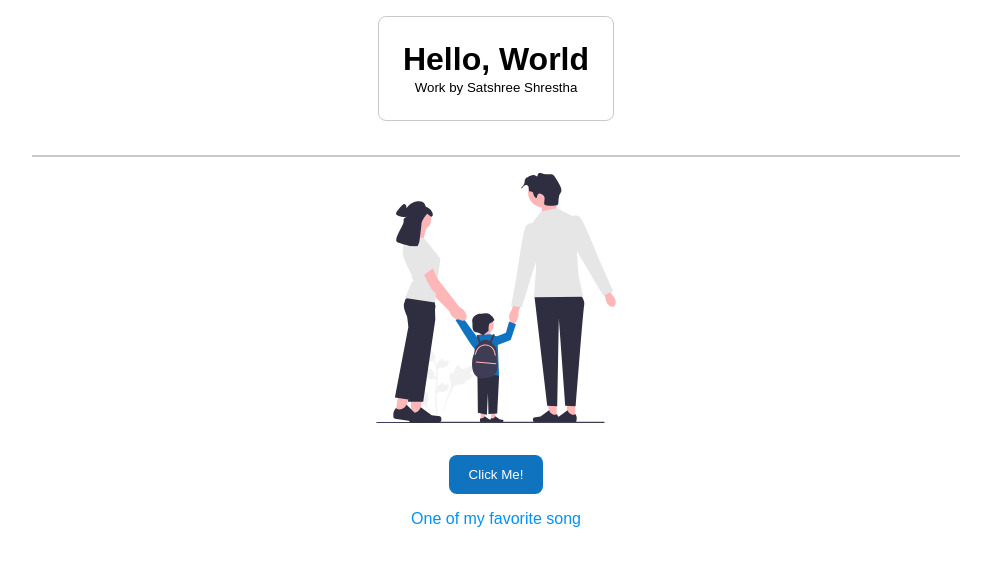
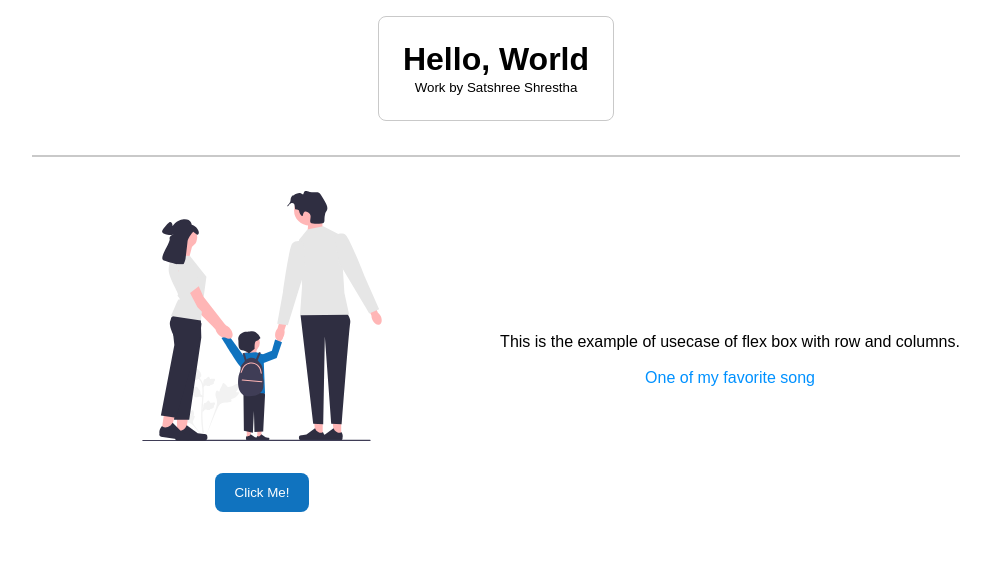
Before and after one commit to yogeshtakeo/BFS_45_Repositary, a React (Vite) app: page / in a window 1280 px wide. Shown: the top 566 px of the page, without its empty margins (144-1135 px from the left). Built offline with nearby package versions, Linux system fonts and the light colour scheme.

Commit message:
new layout

```diff
--- a/src/App.jsx
+++ b/src/App.jsx
@@ -20,12 +20,24 @@ function App() {
         </div>
         <br />
         <Divider />
-        <div className="center">
-          <Img image={image} />
-          <Button onClick={() => window.alert("HI! 👋🏻")}>Click Me!</Button>
-          <Link link="https://www.youtube.com/watch?v=28Lj4qt3lCc&pp=ygUSYWJvdXQgeW91IHRoZSAxOTc1">
-            One of my favorite song
-          </Link>
+        <br />
+        <div className="row">
+          <div className="col">
+            <div className="center full-height">
+              <Img image={image} />
+              <Button onClick={() => window.alert("HI! 👋🏻")}>Click Me!</Button>
+            </div>
+          </div>
+          <div className="col">
+            <div className="center full-height">
+              This is the example of usecase of flex box with row and columns.
+              <br />
+              <br />
+              <Link link="https://www.youtube.com/watch?v=28Lj4qt3lCc&pp=ygUSYWJvdXQgeW91IHRoZSAxOTc1">
+                One of my favorite song
+              </Link>
+            </div>
+          </div>
         </div>
       </div>
     </>
--- a/src/assets/styles.css
+++ b/src/assets/styles.css
@@ -9,3 +9,21 @@
 
   flex-direction: column;
 }
+
+.row {
+  display: flex;
+  flex-wrap: wrap;
+
+  margin-left: auto;
+  margin-right: auto;
+
+  width: 75%;
+}
+
+.col {
+  flex: 1 0 0%;
+}
+
+.full-height {
+  height: 100% !important;
+}
```
